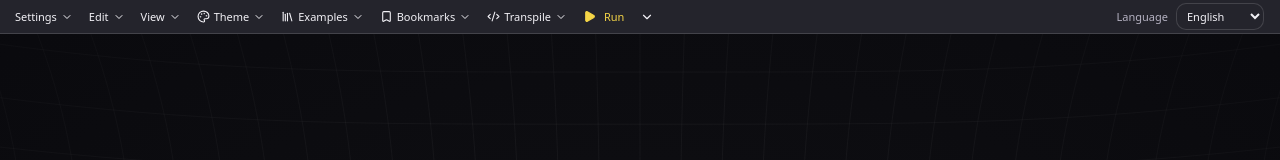
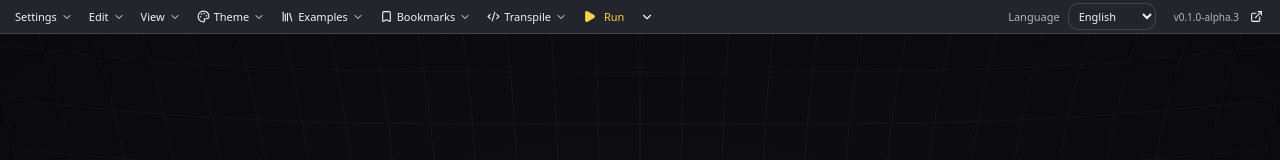
Before and after one commit to lalBi94/Sapphire3, a React (Vite) app: page / in a window 1280 px wide. Shown: the top 160 px of the page. Built offline with nearby package versions, Linux system fonts and the light colour scheme.

Commit message:
Affiche la version et un lien GitHub dans la barre

```diff
--- a/neutralino.config.json
+++ b/neutralino.config.json
@@ -9,7 +9,7 @@
   "enableNativeAPI": true,
   "tokenSecurity": "one-time",
   "enableExtensions": false,
-  "nativeAllowList": ["os.showSaveDialog", "os.showOpenDialog", "os.showMessageBox", "filesystem.readFile", "filesystem.writeFile", "filesystem.getStats", "filesystem.move", "filesystem.remove", "storage.setData", "storage.getData", "storage.getKeys"],
+  "nativeAllowList": ["os.showSaveDialog", "os.showOpenDialog", "os.showMessageBox", "os.open", "filesystem.readFile", "filesystem.writeFile", "filesystem.getStats", "filesystem.move", "filesystem.remove", "storage.setData", "storage.getData", "storage.getKeys"],
   "dataLocation": "system",
   "storageLocation": "system",
   "logging": {
--- a/src/components/Canvas/Canvas.jsx
+++ b/src/components/Canvas/Canvas.jsx
@@ -25,6 +25,8 @@ import { createDebugSession, moveDebugSession, simulateProgram, getModuleLinks,
 import { transpileProgram } from '../../utils/transpilation/index.js'
 import { transpilationLanguages } from '../../utils/transpilation/languages.js'
 import { exportWorkspaceFile } from '../../services/workspaceFiles.js'
+import { openExternal } from '../../services/externalLinks.js'
+import { repositoryUrl } from '../../utils/appInfo.js'
 import { loadBookmarks, saveBookmarks } from '../../services/bookmarks.js'
 import SimulationPanel from '../SimulationPanel/SimulationPanel.jsx'
 import FunctionPanel from '../FunctionPanel/FunctionPanel.jsx'
@@ -574,7 +576,7 @@ export default function Canvas() {
       onZoomIn={() => zoomBy(1.25)} onZoomOut={() => zoomBy(0.8)} onZoom100={resetZoom} onCenter={() => handleRecenter(getModulesBounds())}
       distorted={distorted} onToggleDistortion={() => setDistorted((current) => !current)}
       hiddenCards={hiddenCards} onShowCard={handleShowCard} onShowAllHidden={handleShowAllHidden}
-      hasSelection={Boolean(selected && selected.kind !== 'comment')} onOpenSelectionMenu={handleOpenSelectionMenu} onOpenSearch={search.show} onRunSimulation={handleRunSimulation} onDebugSp3={handleDebugSp3} onTranspile={handleTranspile} selectedFunction={selectedFunction} onOpenFunction={handleOpenFunction} simulationRunning={Boolean(execution?.running)}
+      hasSelection={Boolean(selected && selected.kind !== 'comment')} onOpenSelectionMenu={handleOpenSelectionMenu} onOpenSearch={search.show} onRunSimulation={handleRunSimulation} onDebugSp3={handleDebugSp3} onTranspile={handleTranspile} selectedFunction={selectedFunction} onOpenFunction={handleOpenFunction} simulationRunning={Boolean(execution?.running)} onOpenRepository={() => openExternal(repositoryUrl)}
       bookmarks={bookmarks} modules={moduleChoices} canBookmark={bookmarkStatus(selected).can} onSaveBookmark={handleSaveBookmark} onInsertBookmark={handleInsertBookmark} onDeleteBookmark={handleDeleteBookmark} onOpenBookmarks={() => setBookmarksOpen(true)} />
     <main ref={canvasRef} className={`canvas${isPanning ? ' canvas--panning' : ''}`} aria-label={t('canvas.aria')} tabIndex={0}
       onPointerDown={handlePointerDown} onPointerMove={handlePointerMove} onPointerUp={handlePointerEnd} onPointerCancel={handlePointerEnd} onLostPointerCapture={handlePointerEnd} onKeyDown={handleKeyDown} onContextMenu={handleContextMenu}
--- a/src/components/ProjectNavigation/ProjectNavigation.css
+++ b/src/components/ProjectNavigation/ProjectNavigation.css
@@ -37,6 +37,10 @@
 .project-navigation__run-controls { display: flex; align-items: center; flex-shrink: 0; }
 .project-navigation__run-toggle { min-width: 24px; min-height: 26px; justify-content: center; }
 .project-navigation__run-menu { left: auto; right: 0; width: 260px; max-height: calc(100dvh - 50px); overflow: auto; }
+/* Version affichée à droite, puis le lien vers le dépôt GitHub. */
+.project-navigation__version { margin-left: var(--space-control); color: var(--color-text-muted); font-size: 10px; white-space: nowrap; }
+.project-navigation__github { padding: 4px; color: var(--color-text-muted); }
+.project-navigation button.project-navigation__github:hover:not(:disabled) { color: var(--color-text); }
 .project-navigation__future-note { font-size: 10px; line-height: 1.5; }
 .project-navigation button:disabled { opacity: var(--opacity-disabled); cursor: not-allowed; }
 .project-navigation :is(button, summary):focus-visible, .project-navigation__confirmation button:focus-visible { outline: 2px solid var(--color-focus); outline-offset: -2px; }
--- a/src/components/ProjectNavigation/ProjectNavigation.jsx
+++ b/src/components/ProjectNavigation/ProjectNavigation.jsx
@@ -1,11 +1,12 @@
 import { useEffect, useRef, useState } from 'react'
-import { Bug, Bookmark, BookmarkPlus, ChevronDown, Clock3, Code2, Download, Eye, FileInput, FileOutput, FilePlus, FolderOpen, Library, Maximize2, Palette, Play, Save, SaveAll, Search, Trash2, VectorSquare, X } from 'lucide-react'
+import { Bug, Bookmark, BookmarkPlus, ChevronDown, Clock3, Code2, Download, ExternalLink, Eye, FileInput, FileOutput, FilePlus, FolderOpen, Library, Maximize2, Palette, Play, Save, SaveAll, Search, Trash2, VectorSquare, X } from 'lucide-react'
 import { useTranslation } from '../../contexts/LanguageContext.jsx'
 import ThemeMenu from '../ThemeMenu/ThemeMenu.jsx'
 import { supportedLanguages } from '../../utils/translations.js'
 import { examples } from '../../utils/examples.js'
 import { transpilationLanguages } from '../../utils/transpilation/index.js'
 import { describeBookmark } from '../../utils/logic/index.js'
+import { appVersion } from '../../utils/appInfo.js'
 import { typeLabel } from '../LogicTree/logicLabels.js'
 import './ProjectNavigation.css'
 
@@ -27,7 +28,7 @@ function ReplaceConfirmation({ titleKey, bodyKey, detail, confirmKey, onConfirm,
 }
 
 // Réserve les menus futurs et expose les opérations de fichier sans connaître le canvas ni les API natives.
-export default function ProjectNavigation({ busy, message, error, pendingImport, pendingNew, recentFiles, onSave, onSaveAs, onExportSvg, onOpenSp3, onOpenRecent, onImport, onOpenExample, onConfirmImport, onCancelImport, onNew, onConfirmNew, onCancelNew, onDismiss, canUndo, canRedo, onUndo, onRedo, onZoomIn, onZoomOut, onZoom100, onCenter, distorted, onToggleDistortion, hiddenCards = [], onShowCard, onShowAllHidden, hasSelection, onOpenSelectionMenu, onOpenSearch, onRunSimulation, onDebugSp3, onTranspile, selectedFunction = null, onOpenFunction, simulationRunning = false, bookmarks = [], modules = [], canBookmark = false, onSaveBookmark, onInsertBookmark, onDeleteBookmark, onOpenBookmarks }) {
+export default function ProjectNavigation({ busy, message, error, pendingImport, pendingNew, recentFiles, onSave, onSaveAs, onExportSvg, onOpenSp3, onOpenRecent, onImport, onOpenExample, onConfirmImport, onCancelImport, onNew, onConfirmNew, onCancelNew, onDismiss, canUndo, canRedo, onUndo, onRedo, onZoomIn, onZoomOut, onZoom100, onCenter, distorted, onToggleDistortion, hiddenCards = [], onShowCard, onShowAllHidden, hasSelection, onOpenSelectionMenu, onOpenSearch, onRunSimulation, onDebugSp3, onTranspile, selectedFunction = null, onOpenFunction, simulationRunning = false, onOpenRepository, bookmarks = [], modules = [], canBookmark = false, onSaveBookmark, onInsertBookmark, onDeleteBookmark, onOpenBookmarks }) {
   const navigationRef = useRef(null)
   const [insertingId, setInsertingId] = useState(null)
   const { language, setLanguage, t } = useTranslation()
@@ -238,6 +239,8 @@ export default function ProjectNavigation({ busy, message, error, pendingImport,
         <select value={language} onChange={(event) => setLanguage(event.target.value)} aria-label={t('nav.language')}>
           {supportedLanguages.map((option) => <option value={option.id} key={option.id}>{option.label}</option>)}
         </select>      </label>
+      <span className="project-navigation__version" title={`${t('nav.version')} ${appVersion}`}>v{appVersion}</span>
+      <button type="button" className="project-navigation__github" onClick={onOpenRepository} aria-label={t('nav.github')} title={t('nav.github')}><ExternalLink size={13} aria-hidden="true" /></button>
       {error && <div className="project-navigation__error" role="alert"><span>{error}</span><button type="button" aria-label={t('nav.dismiss')} onClick={onDismiss}><X size={14} aria-hidden="true" /></button></div>}
     </nav>
     {pendingImport && <ReplaceConfirmation titleKey="import.title" bodyKey="import.body" detail={pendingImport.detail ?? pendingImport.path} confirmKey="import.confirm" onConfirm={onConfirmImport} onCancel={onCancelImport} />}
--- /dev/null
+++ b/src/services/externalLinks.js
@@ -0,0 +1,27 @@
+let clientPromise
+
+// N'ouvre qu'une URL web explicite : jamais un schéma local, un fichier ou un chemin arbitraire.
+function isExternalWebUrl(url) {
+  return typeof url === 'string' && /^https?:\/\//i.test(url)
+}
+
+// Initialise le client natif local au premier accès, comme les autres services desktop.
+async function getClient() {
+  if (typeof window === 'undefined' || typeof window.NL_TOKEN !== 'string' || !window.NL_PORT) return null
+  if (!clientPromise) {
+    clientPromise = import('@neutralinojs/lib').then((client) => { client.init(); return client })
+  }
+  return clientPromise
+}
+
+// Ouvre un lien dans le navigateur système : capacité native en desktop, repli web dans le navigateur courant.
+export async function openExternal(url) {
+  if (!isExternalWebUrl(url)) return
+  try {
+    const client = await getClient()
+    if (client) { await client.os.open(url); return }
+    if (typeof window !== 'undefined') window.open(url, '_blank', 'noopener,noreferrer')
+  } catch {
+    // Un échec d'ouverture native ne doit jamais casser l'interface ; on ne relance pas d'action distante.
+  }
+}
--- a/src/utils/appInfo.js
+++ b/src/utils/appInfo.js
@@ -1,2 +1,5 @@
 // Version applicative injectée par Vite à la compilation ; repli lisible hors build et dans les tests.
 export const appVersion = typeof __APP_VERSION__ === 'string' ? __APP_VERSION__ : 'dev'
+
+// Dépôt public unique du projet, seul lien externe présenté dans l'interface.
+export const repositoryUrl = 'https://github.com/lalBi94/Sapphire3'
--- a/src/utils/translations.js
+++ b/src/utils/translations.js
@@ -27,6 +27,8 @@ const messages = {
   'bookmark.deleteAction': ['Delete', 'Supprimer', '删除', 'Eliminar', 'حذف'],
   'nav.settings': ['Settings', 'Réglages', '设置', 'Ajustes', 'الإعدادات'],
   'nav.language': ['Language', 'Langue', '语言', 'Idioma', 'اللغة'],
+  'nav.version': ['Version', 'Version', '版本', 'Versión', 'الإصدار'],
+  'nav.github': ['Open the project on GitHub', 'Ouvrir le projet sur GitHub', '在 GitHub 上打开项目', 'Abrir el proyecto en GitHub', 'افتح المشروع على GitHub'],
   'nav.openSp3': ['Open .sp3 file', 'Ouvrir un fichier .sp3', '打开 .sp3 文件', 'Abrir un archivo .sp3', 'فتح ملف .sp3'],
   'nav.new': ['New workspace', 'Nouvel espace de travail', '新建工作区', 'Nuevo espacio de trabajo', 'مساحة عمل جديدة'],
   'nav.recentFiles': ['Recent files', 'Fichiers récents', '最近的文件', 'Archivos recientes', 'الملفات الأخيرة'],
```
Also changed, not shown: 1 other file (tests, documents, lock files or other folders).
